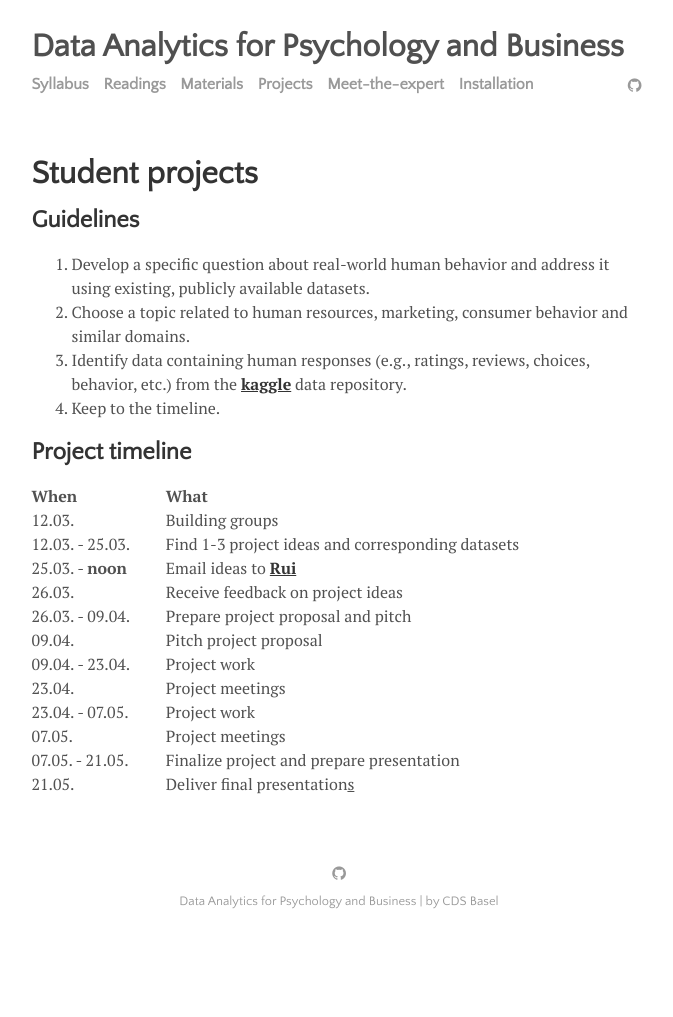
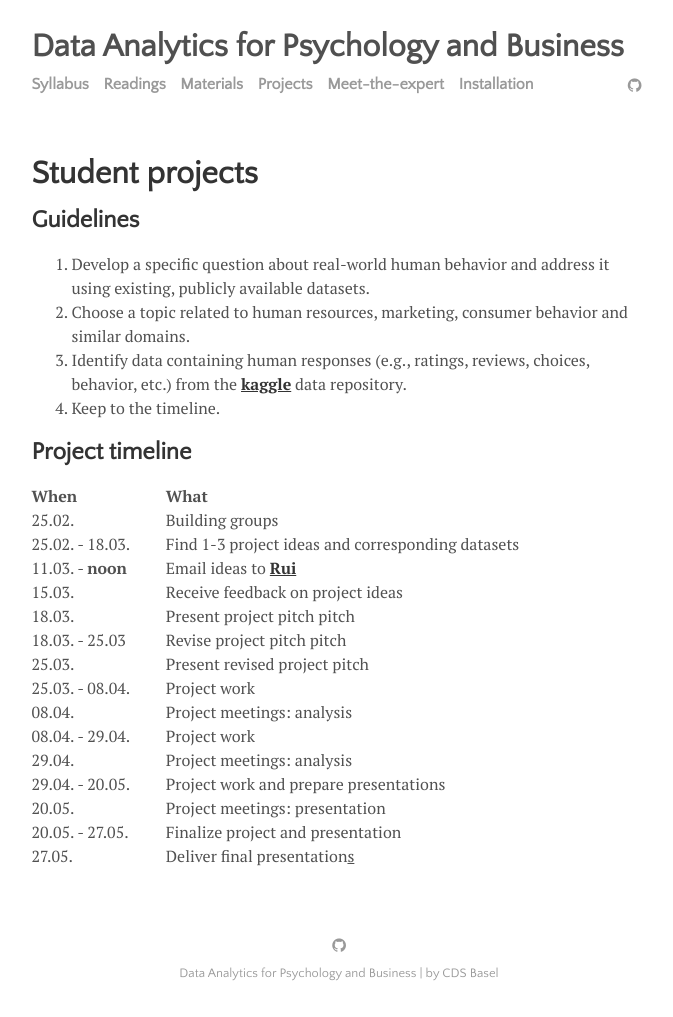
Before and after one commit to cdsbasel/dataanalytics_2022, a Jekyll site: the page built from menu/projects.md, in a window 1280 px wide. Shown: the whole page, without its empty margins (301-974 px from the left). Built offline with Jekyll 4.4.1, drawn with Linux system fonts in a browser that asks for light colours; before the commit the page ends 945 px from its top, so only the background shows below that.

Commit message:
Update projects.md

```diff
--- a/menu/projects.md
+++ b/menu/projects.md
@@ -18,51 +18,63 @@ title: Student projects
     <td ><b>What</b></td>
   </tr>
   <tr>
-    <td>12.03.</td>
+    <td>25.02.</td>
     <td>Building groups</td>
   </tr>
   <tr>
-    <td>12.03. - 25.03.</td>
+    <td>25.02. - 18.03.</td>
     <td>Find 1-3 project ideas and corresponding datasets</td>
   </tr>
   <tr>
-    <td >25.03. - <b>noon</b></td>
+    <td >11.03. - <b>noon</b></td>
     <td>Email ideas to <a href="mailto:rui.mata@unibas.ch?subject=Student project ideas"><b>Rui</b></a></td>
   </tr>
   <tr>
-    <td >26.03.</td>
+    <td >15.03.</td>
     <td>Receive feedback on project ideas</td>
   </tr>
   <tr>
-    <td >26.03. - 09.04.</td>
-    <td>Prepare project proposal and pitch</td>
+    <td>18.03.</td>
+    <td>Present project pitch pitch</td>
+  </tr>
+   <tr>
+    <td>18.03. - 25.03</td>
+    <td>Revise project pitch pitch</td>
   </tr>
   <tr>
-    <td >09.04.</td>
-    <td>Pitch project proposal</td>
+    <td>25.03.</td>
+    <td>Present revised project pitch</td>
   </tr>
   <tr>
-    <td >09.04. - 23.04.</td>
+    <td>25.03. - 08.04.</td>
     <td>Project work</td>
   </tr>
   <tr>
-    <td >23.04.</td>
-    <td>Project meetings</td>
+    <td >08.04.</td>
+    <td>Project meetings: analysis</td>
   </tr>
   <tr>
-    <td >23.04. - 07.05.</td>
+    <td >08.04. - 29.04.</td>
     <td>Project work</td>
   </tr>
-  <tr>
-    <td >07.05.</td>
-    <td>Project meetings</td>
+   <tr>
+    <td >29.04.</td>
+    <td>Project meetings: analysis</td>
   </tr>
   <tr>
-    <td >07.05. - 21.05.</td>
-    <td>Finalize project and prepare presentation</td>
+    <td >29.04. - 20.05.</td>
+    <td>Project work and prepare presentations</td>
   </tr>
   <tr>
-    <td >21.05.</td>
+    <td >20.05.</td>
+    <td>Project meetings: presentation</td>
+  </tr>
+  <tr>
+    <td >20.05. - 27.05.</td>
+    <td>Finalize project and presentation</td>
+  </tr>
+  <tr>
+    <td >27.05.</td>
     <td>Deliver final presentation<u>s</u></td>
   </tr>
 </table>
```
